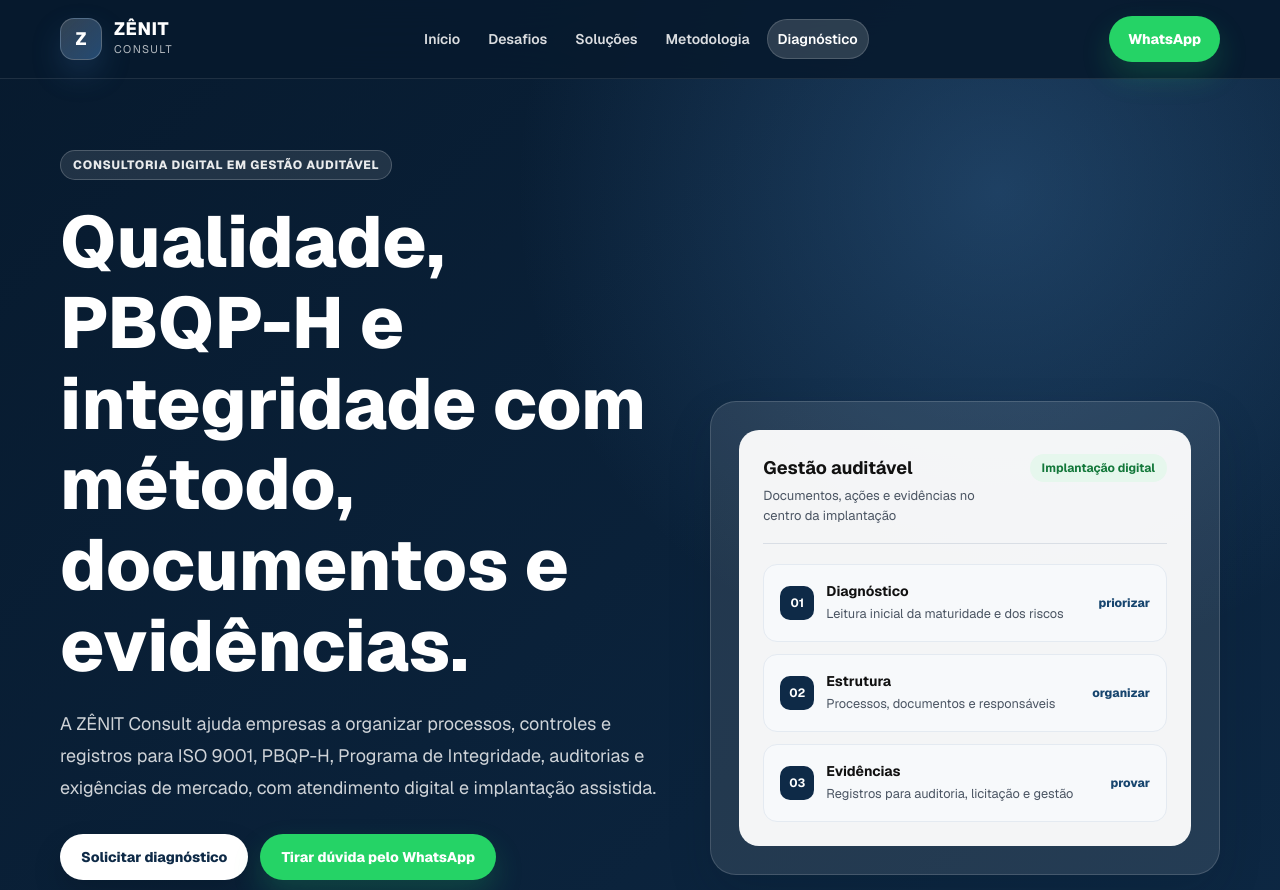
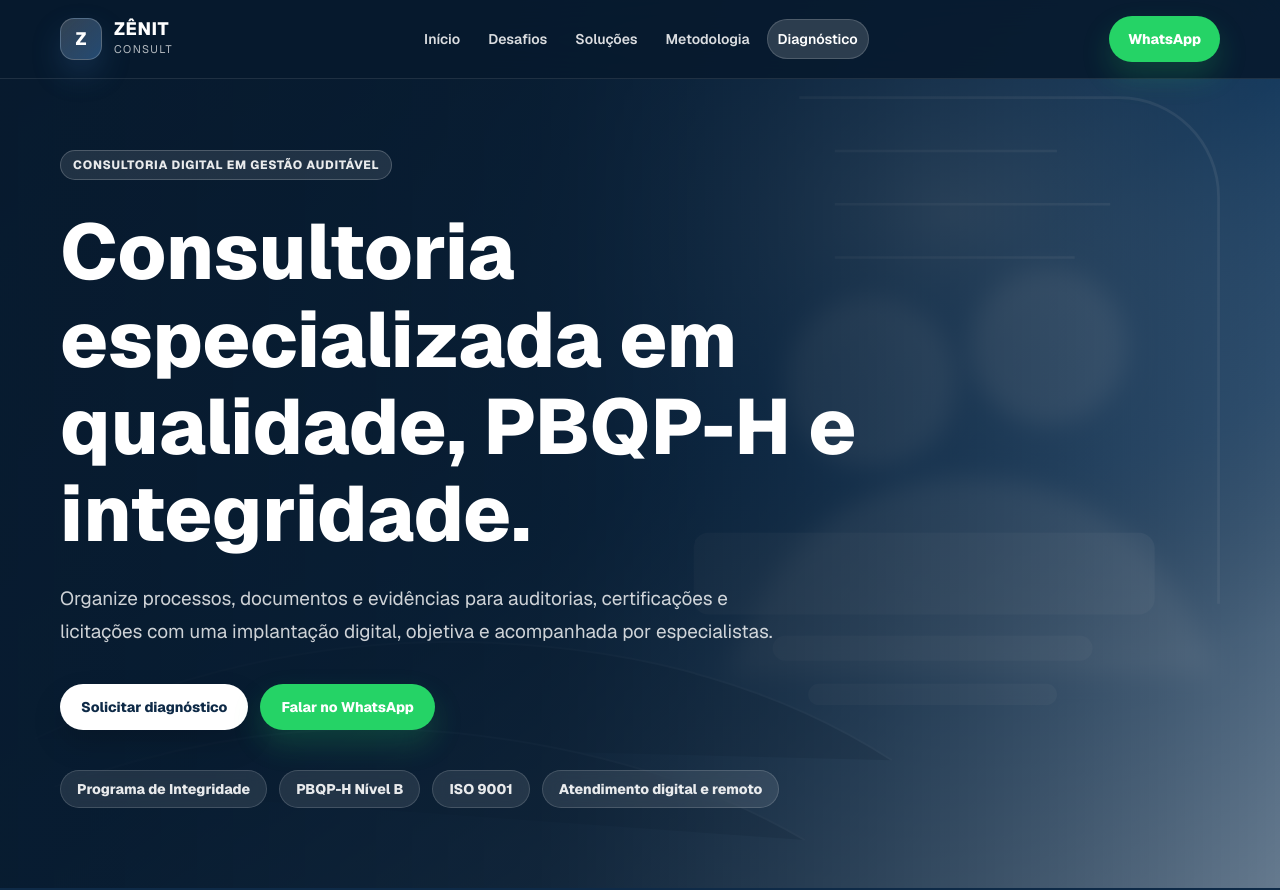
Before and after one commit to mateusb12/zenit, a Next.js app: page / in a window 1280 px wide. Shown: the top 890 px of the page. Built offline with nearby package versions, Linux system fonts and the light colour scheme.

Commit message:
feat(hero): Add new SVG background and enhance HeroSection layout for improved visual appeal

```diff
--- a/components/sections/HeroSection.tsx
+++ b/components/sections/HeroSection.tsx
@@ -1,29 +1,33 @@
 import { Badge } from "@/components/site/Badge";
 import { ButtonLink } from "@/components/site/ButtonLink";
 import { containerClass } from "@/components/site/tailwind";
-import { heroPanelSteps, heroProofItems, whatsappHref } from "@/data/landing";
+import { heroProofItems, whatsappHref } from "@/data/landing";
 
 export function HeroSection() {
+  const backgroundImage =
+    "linear-gradient(90deg, rgba(7, 26, 46, 0.96) 0%, rgba(7, 26, 46, 0.9) 42%, rgba(14, 42, 71, 0.58) 100%), url('hero-consultoria.svg')";
+
   return (
     <section
       id="inicio"
-      className="min-h-screen scroll-mt-[92px] bg-[#071a2e] bg-[radial-gradient(circle_at_78%_16%,rgba(73,131,188,0.32),transparent_34%),linear-gradient(135deg,rgba(7,26,46,0.98),rgba(14,42,71,0.92))] py-[150px] pb-[72px] text-white max-[680px]:min-h-0 max-[680px]:pt-[118px] max-[680px]:pb-14"
+      className="min-h-screen scroll-mt-[92px] bg-[#071a2e] bg-cover bg-center pt-[150px] pb-20 text-white max-[680px]:min-h-0 max-[680px]:pt-[118px] max-[680px]:pb-16"
+      style={{ backgroundImage }}
     >
-      <div className={`${containerClass} grid grid-cols-[minmax(0,1.08fr)_minmax(340px,0.92fr)] items-center gap-[52px] max-[980px]:grid-cols-1`}>
-        <div>
+      <div className={`${containerClass} flex min-h-[calc(100vh-230px)] items-center`}>
+        <div className="max-w-[850px]">
           <Badge>Consultoria digital em gestão auditável</Badge>
-          <h1 className="mt-[22px] max-w-[780px] text-[clamp(40px,6vw,72px)] max-[680px]:text-[clamp(34px,11vw,48px)]">
-            Qualidade, PBQP-H e integridade com método, documentos e
-            evidências.
+
+          <h1 className="mt-7 max-w-[820px] text-[clamp(44px,6.6vw,78px)] max-[680px]:text-[clamp(36px,12vw,52px)]">
+            Consultoria especializada em qualidade, PBQP-H e integridade.
           </h1>
-          <p className="mt-[22px] max-w-[670px] text-lg leading-[1.78] text-white/80">
-            A ZÊNIT Consult ajuda empresas a organizar processos, controles e
-            registros para ISO 9001, PBQP-H, Programa de Integridade,
-            auditorias e exigências de mercado, com atendimento digital e
-            implantação assistida.
+
+          <p className="mt-6 max-w-[720px] text-[19px] leading-[1.75] text-white/80 max-[680px]:text-base">
+            Organize processos, documentos e evidências para auditorias,
+            certificações e licitações com uma implantação digital, objetiva e
+            acompanhada por especialistas.
           </p>
 
-          <div className="mt-[30px] flex flex-wrap gap-3 max-[680px]:flex-col max-[680px]:items-stretch">
+          <div className="mt-9 flex flex-wrap gap-3 max-[680px]:flex-col max-[680px]:items-stretch">
             <ButtonLink href="#diagnostico">Solicitar diagnóstico</ButtonLink>
             <ButtonLink
               href={whatsappHref}
@@ -31,69 +35,24 @@ export function HeroSection() {
               rel="noopener noreferrer"
               variant="whatsapp"
             >
-              Tirar dúvida pelo WhatsApp
-            </ButtonLink>
-            <ButtonLink href="#metodologia" variant="ghost">
-              Conhecer metodologia
+              Falar no WhatsApp
             </ButtonLink>
           </div>
 
-          <div className="mt-[38px] grid grid-cols-3 gap-3 max-[680px]:grid-cols-1">
+          <div className="mt-10 flex max-w-[760px] flex-wrap gap-3">
             {heroProofItems.map((item) => (
-              <div
+              <span
                 key={item}
-                className="min-h-[126px] rounded-[18px] border border-white/15 bg-white/[0.08] p-[18px]"
+                className="rounded-full border border-white/15 bg-white/10 px-4 py-2 text-sm font-extrabold text-white/90 backdrop-blur"
               >
-                <strong className="block text-base">{item}</strong>
-                <span className="mt-2 block text-[13px] leading-[1.45] text-white/70">
-                  Implantação assistida com foco em rotina, documentos e
-                  evidências.
-                </span>
-              </div>
+                {item}
+              </span>
             ))}
+            <span className="rounded-full border border-white/15 bg-white/10 px-4 py-2 text-sm font-extrabold text-white/90 backdrop-blur">
+              Atendimento digital e remoto
+            </span>
           </div>
         </div>
-
-        <aside
-          aria-label="Resumo visual de gestão auditável"
-          className="rounded-[26px] border border-white/15 bg-white/10 p-7 shadow-[0_18px_46px_rgba(7,26,46,0.14)] max-[680px]:p-[22px]"
-        >
-          <div className="rounded-[20px] bg-white/95 p-6 text-[#111111]">
-            <div className="flex justify-between gap-4 border-b border-[#d9dee5] pb-[18px]">
-              <div>
-                <strong className="block text-lg">Gestão auditável</strong>
-                <span className="mt-1 block text-[13px] leading-normal text-[#4b5563]">
-                  Documentos, ações e evidências no centro da implantação
-                </span>
-              </div>
-              <b className="h-fit whitespace-nowrap rounded-full bg-[#e6f7ed] px-3 py-1.5 text-xs text-[#13783a]">
-                Implantação digital
-              </b>
-            </div>
-
-            <div className="mt-5 grid gap-3">
-              {heroPanelSteps.map((item) => (
-                <div
-                  key={item.number}
-                  className="grid grid-cols-[34px_1fr_auto] items-center gap-3 rounded-[14px] border border-[#e4eaf1] bg-[#f7f9fb] p-4 max-[680px]:grid-cols-[34px_1fr]"
-                >
-                  <strong className="grid h-[34px] w-[34px] place-items-center rounded-[10px] bg-[#0e2a47] text-xs text-white">
-                    {item.number}
-                  </strong>
-                  <span>
-                    <b className="block text-sm text-[#111111]">
-                      {item.title}
-                    </b>
-                    <small className="text-[#4b5563]">{item.description}</small>
-                  </span>
-                  <em className="text-xs not-italic font-extrabold text-[#17456e] max-[680px]:col-start-2">
-                    {item.action}
-                  </em>
-                </div>
-              ))}
-            </div>
-          </div>
-        </aside>
       </div>
     </section>
   );
```
Also changed, not shown: public/hero-consultoria.svg (added).
